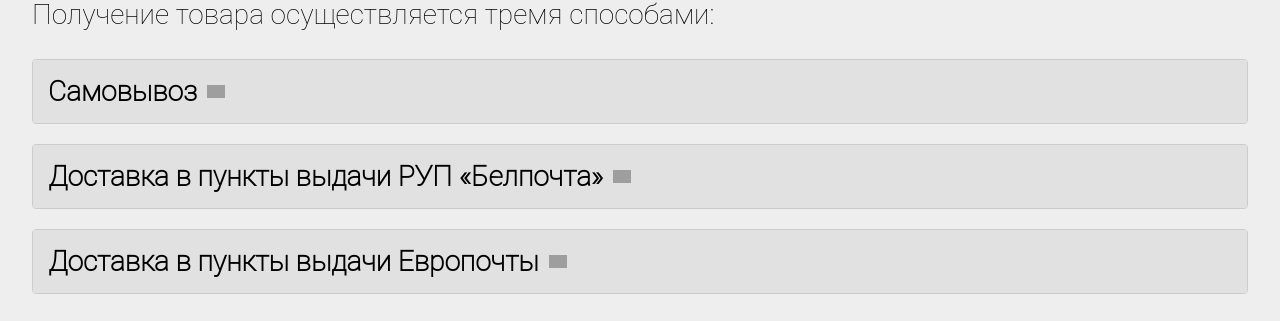
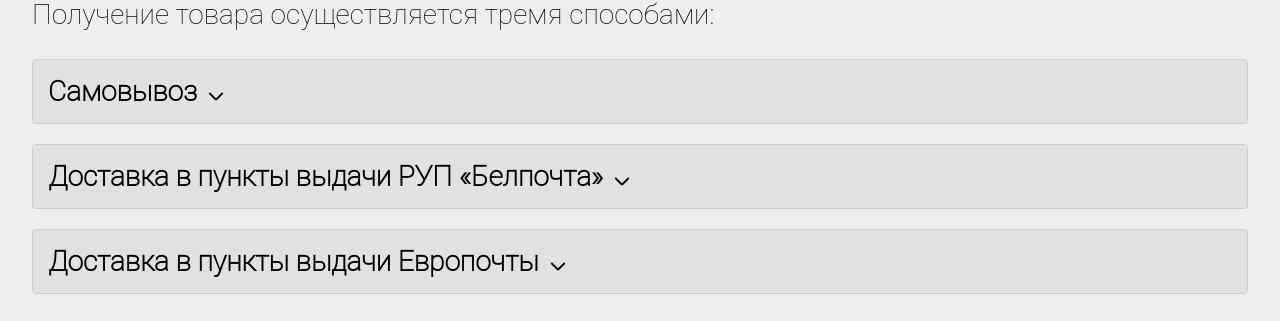
Before and after one commit to ivan1dze/kolorit, a Next.js app: page /delivery in a window 1280 px wide. Shown: the part 222-543 px from the top of the page. Built offline with nearby package versions, Linux system fonts and the light colour scheme; no server answers; grey boxes are pictures that could not be loaded.

Commit message:
feat: change pic to svg

```diff
--- a/src/app/delivery/page.tsx
+++ b/src/app/delivery/page.tsx
@@ -12,7 +12,7 @@
                 <input type="checkbox" id="pickup" className={styles.toggle} />
                 <label htmlFor="pickup" className={styles.label}>
                     Самовывоз
-                    <img src="/components/header/arrow-down2.png" alt="arrow" className={styles.arrow} />
+                    <img src="/components/header/arrow-down2.svg" alt="arrow" className={styles.arrow} />
                 </label>
                 <div className={styles.content}>
                     <p>При самовывозе оплату можно произвести наличными денежными средствами или картой на месте выдачи товара.<br />
@@ -27,7 +27,7 @@
                 <input type="checkbox" id="belpost" className={styles.toggle} />
                 <label htmlFor="belpost" className={styles.label}>
                     Доставка в пункты выдачи РУП «Белпочта»
-                    <img src="/components/header/arrow-down2.png" alt="arrow" className={styles.arrow} />
+                    <img src="/components/header/arrow-down2.svg" alt="arrow" className={styles.arrow} />
                 </label>
                 <div className={styles.content}>
                     <p><strong>Доставка</strong> осуществляется <strong>наложным платежом</strong> по территории Республики Беларусь.<br />
@@ -51,7 +51,7 @@
                 <input type="checkbox" id="europost" className={styles.toggle} />
                 <label htmlFor="europost" className={styles.label}>
                     Доставка в пункты выдачи Европочты
-                    <img src="/components/header/arrow-down2.png" alt="arrow" className={styles.arrow} />
+                    <img src="/components/header/arrow-down2.svg" alt="arrow" className={styles.arrow} />
                 </label>
                 <div className={styles.content}>
                     <p><strong>Доставка</strong> осуществляется <strong>наложным платежом</strong> по территории Республики Беларусь.<br />
```
